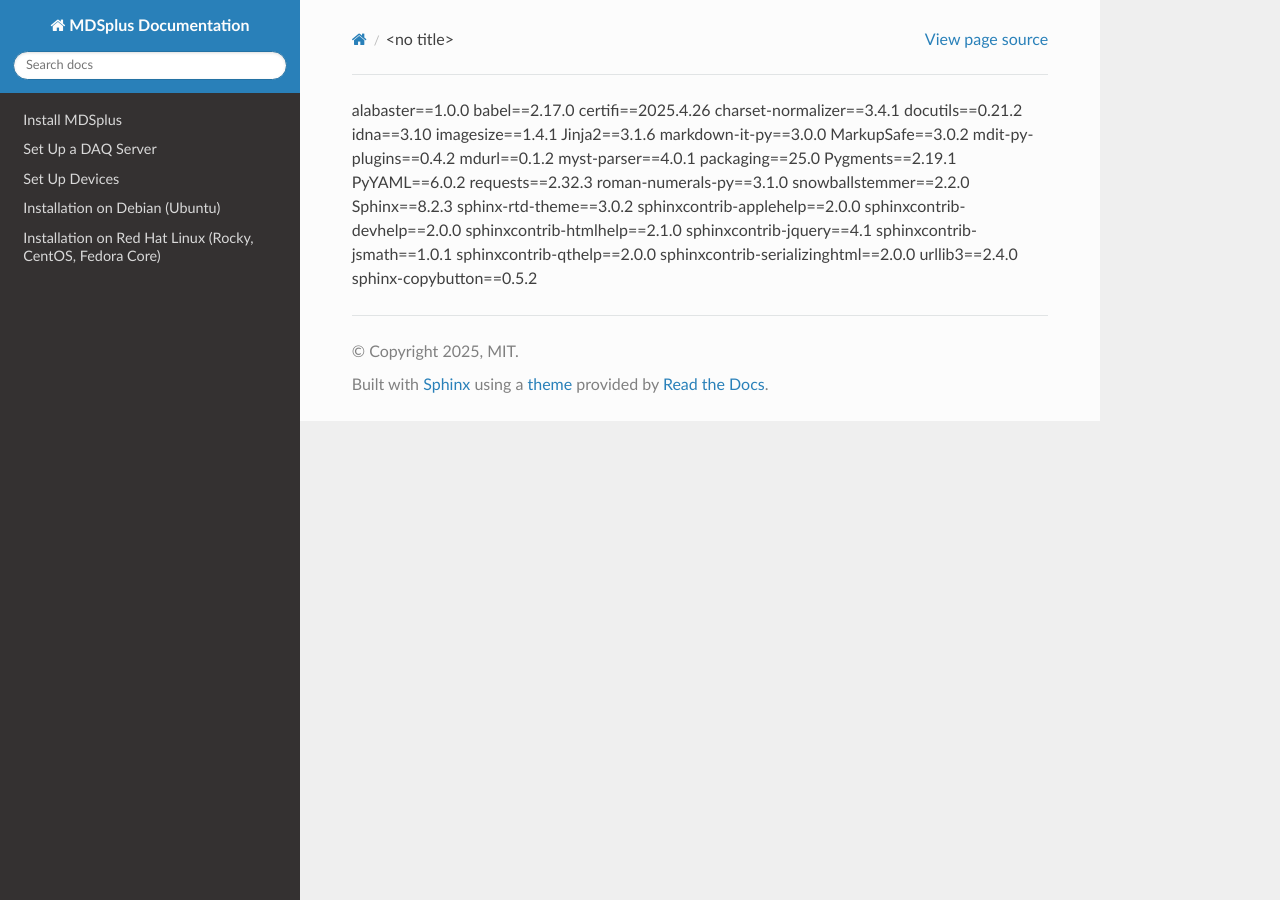
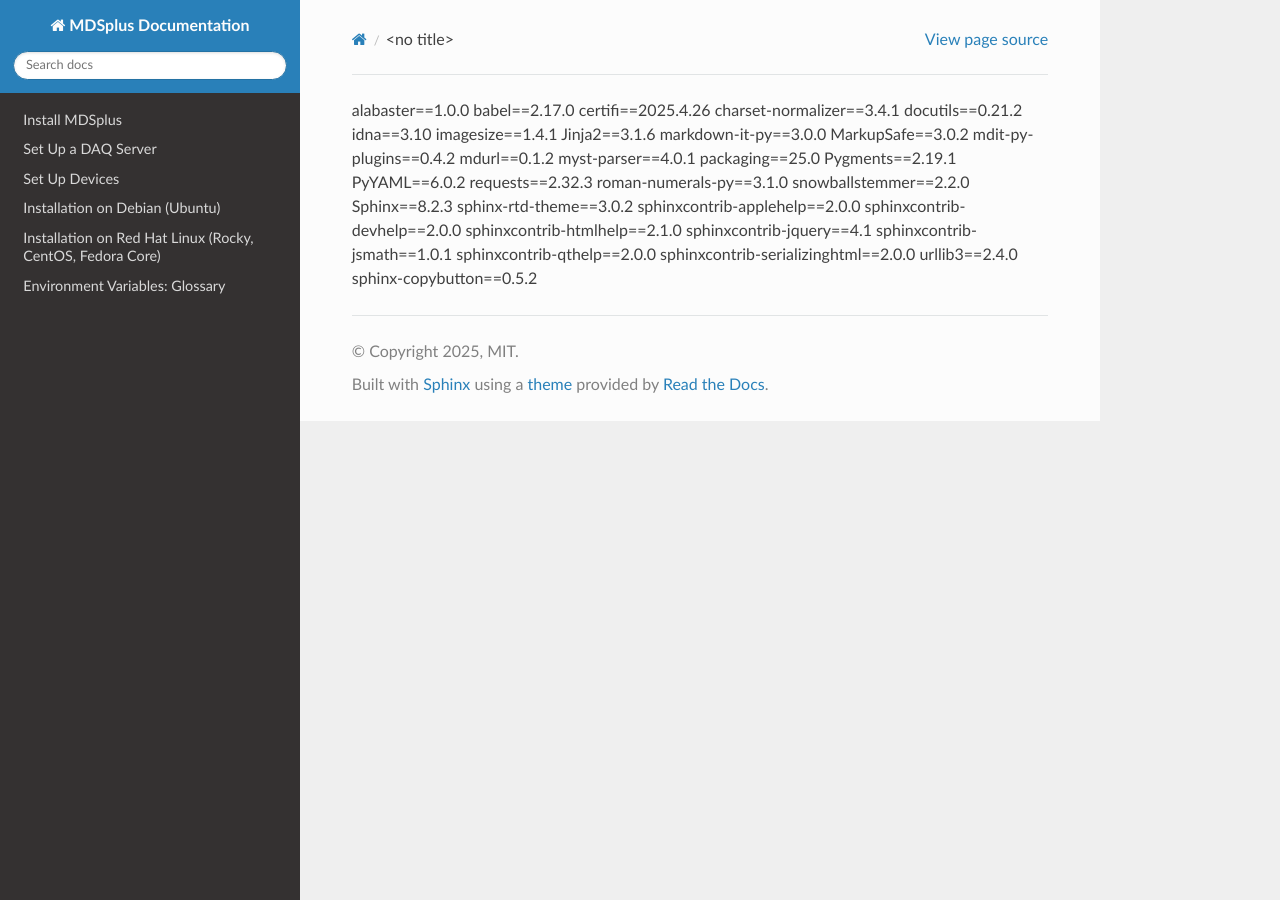
Before and after one commit to MDSplus/Documentation, a Sphinx documentation site: the page built from docs/requirements.txt, in a window 1280 px wide. Built offline with Sphinx 7.4.7 and the Read the Docs theme 3.1.0, drawn with Linux system fonts in a browser that asks for light colours; pages that are not in the unit, such as notebooks, are missing from menus.

Commit message:
Minor correction to index.rst to fix TOC link

```diff
--- a/docs/index.rst
+++ b/docs/index.rst
@@ -14,4 +14,4 @@ Contents
 
     daq/daq_setup
 
-    environmentvariables
+    environment-variables
```
